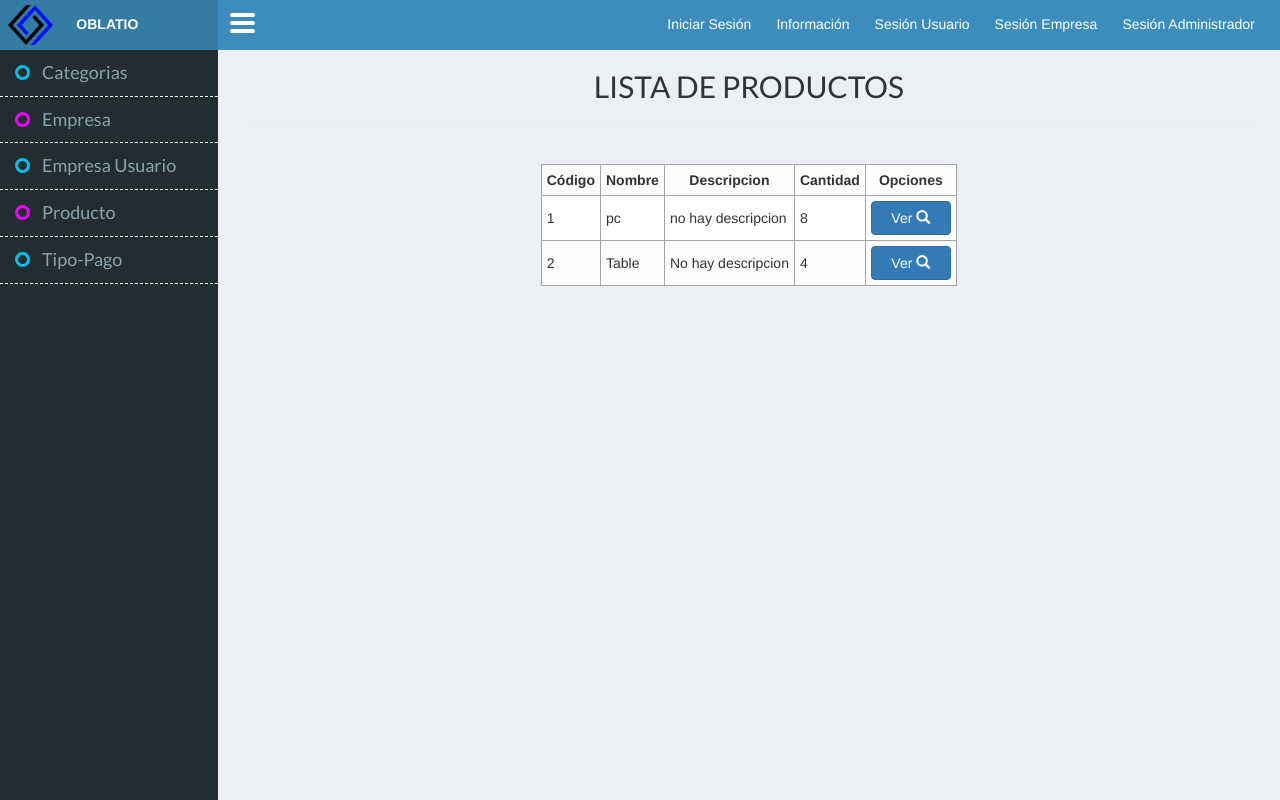
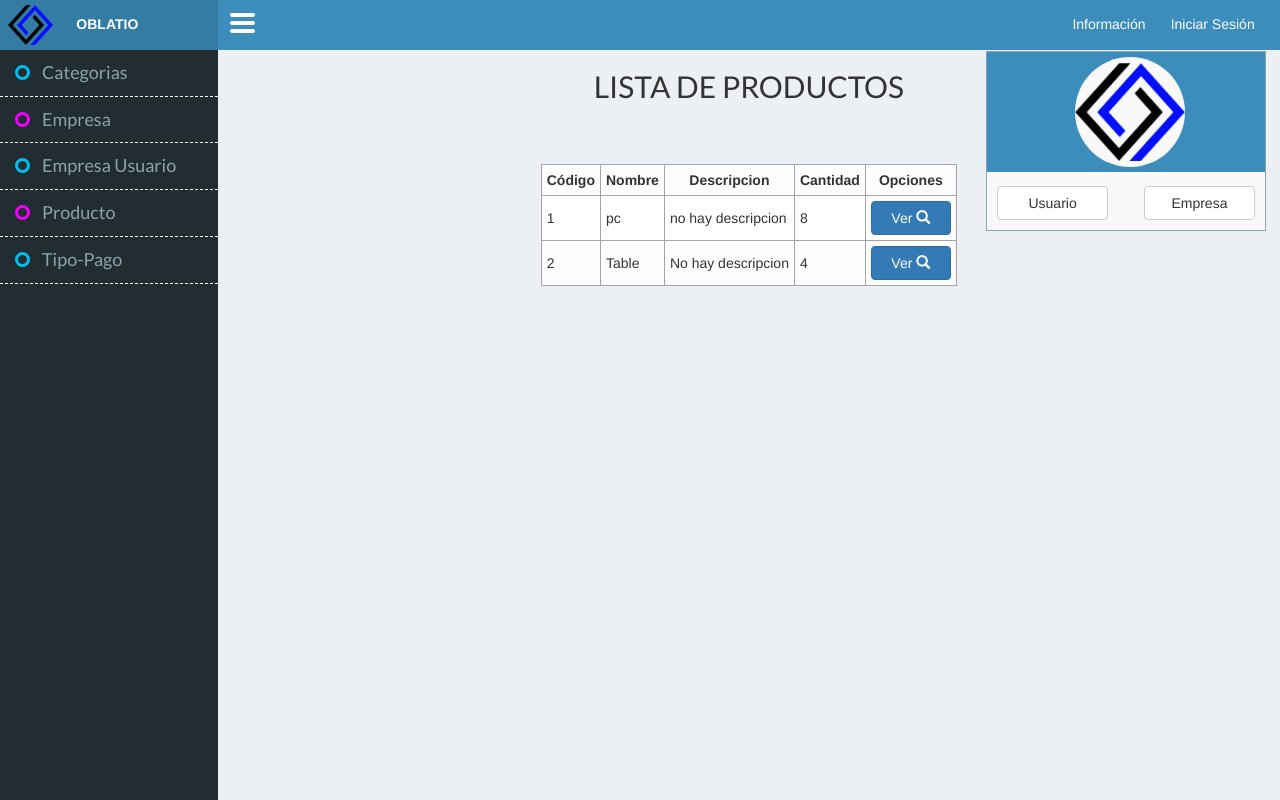
Before and after one commit to aiadrn/Oblatio_mvc, a PHP site: page / in a window 1280 px wide. Run offline with PHP 8.4, Linux system fonts and the light colour scheme; data comes from the database, SQL or seed files in the repository; some web fonts are replaced.

Commit message:
Aleja no me dejó seguir

```diff
--- a/css/cssPrincipal.css
+++ b/css/cssPrincipal.css
@@ -150,6 +150,10 @@ body{
 #d2_1 nav a p{
     float: right;
 }
+#d1_3_1:hover, #d1_3_2:hover{
+    background-color: #357CA5;
+    height: 50px;
+}
 td, th{
     border: #A4A4A4 1px solid;
     padding: 5px;
@@ -260,6 +264,50 @@ td, th{
     border-top: 1px #46b8da solid;
     border-radius: 4px 4px 0px 0px;
 }
+.contenedorCuentas{
+    width: 280px;
+    height: 180px;
+    background-color: #f9f9f9;
+    position: absolute;
+    right: 14px;
+    top: 51px;
+    padding: 0px !important;
+    border: 1px #8aa4af solid;
+    /*display: none;*/
+}
+.contenedorCuentasImagen{
+    width: 100%;
+    height: 120px;
+    background-color: #3c8dbc;
+}
+.imgCircular{
+    width: 110px;
+    height: 110px;
+    -moz-border-radius: 50%;
+    -webkit-border-radius: 50%;
+    border-radius: 50%;
+    float: left;
+    position: relative;
+    margin-top: 5px;
+    margin-left: 85px;
+    background-color:#f9f9f9;
+    background-image: url('../images/logo_oblatio.png');
+    background-size: 100% auto;
+    background-repeat: no-repeat;
+    background-position-y: 6px;
+
+}
+.btnSesionU, .btnSesionE{
+    bottom: 10px;
+    width: 40%;
+    position: absolute;
+}
+.btnSesionU{
+    left: 10px;;
+}
+.btnSesionE{
+    right: 10px;
+}
 @media (min-width: 0px) and (max-width: 991px){
     #d2_1{
         display: none;
--- a/view/layouts/principal.php
+++ b/view/layouts/principal.php
@@ -29,7 +29,7 @@
                 </div>
                 <div id="d1_3" class="">
 
-                    <div id="d1_3_2" class="">
+                    <!--                    <div id="d1_3_2" class="">
                                             <a href = "#">
                                                 Sesión Administrador
                                             </a>
@@ -43,15 +43,22 @@
                                             <a href = "#">
                                                 Sesión Usuario
                                             </a>
+                                        </div>-->
+                    <div id="d1_3_2" class="">
+                        <a href = "#">
+                            Iniciar Sesión
+                            <div class="contenedorCuentas">
+                                <div class="contenedorCuentasImagen">
+                                    <p class="imgCircular"></p>
                                 </div>
-                    <div id="d1_3_2" class="">
-                        <a href = "<?php echo "index.php?controller=Info&action=index"; ?>">
-                            Información
+                                <button class="btnSesionU btn btn-default">Usuario</button>
+                                <button class="btnSesionE btn btn-default">Empresa</button>
+                            </div>
                         </a>
                     </div>
                     <div id="d1_3_1" class="">
-                        <a href = "<?php echo "index.php?controller=LoginEmpresa&action=index"; ?>">
-                            Iniciar Sesión
+                        <a href = "<?php echo "index.php?controller=Info&action=index"; ?>">
+                            Información
                         </a>
                     </div>
                 </div>
@@ -265,15 +272,15 @@
         <script src="js/js.js" type="text/javascript"></script>
         <script type="text/javascript">
             $(document).ready(function () {
-                $('#d1_3_4').click(function () {
+                $('.btnSesionU').click(function () {
                     $('.modal-body').html($('#loginU').html());
                     $('#myModal').modal();
                 });
-                $('#d1_3_1').click(function () {
+                $('.btnSesionE').click(function () {
                     $('.modal-body').html($('#loginE').html());
                     $('#myModal2').modal();
                 });
-                $('#d1_3_2').click(function () {
+                $('#d1_3_').click(function () {
                     $('.modal-body').html($('#loginA').html());
                     $('#myModal3').modal();
                 });
```
Lines whose indentation alone changed are shown as unchanged.
